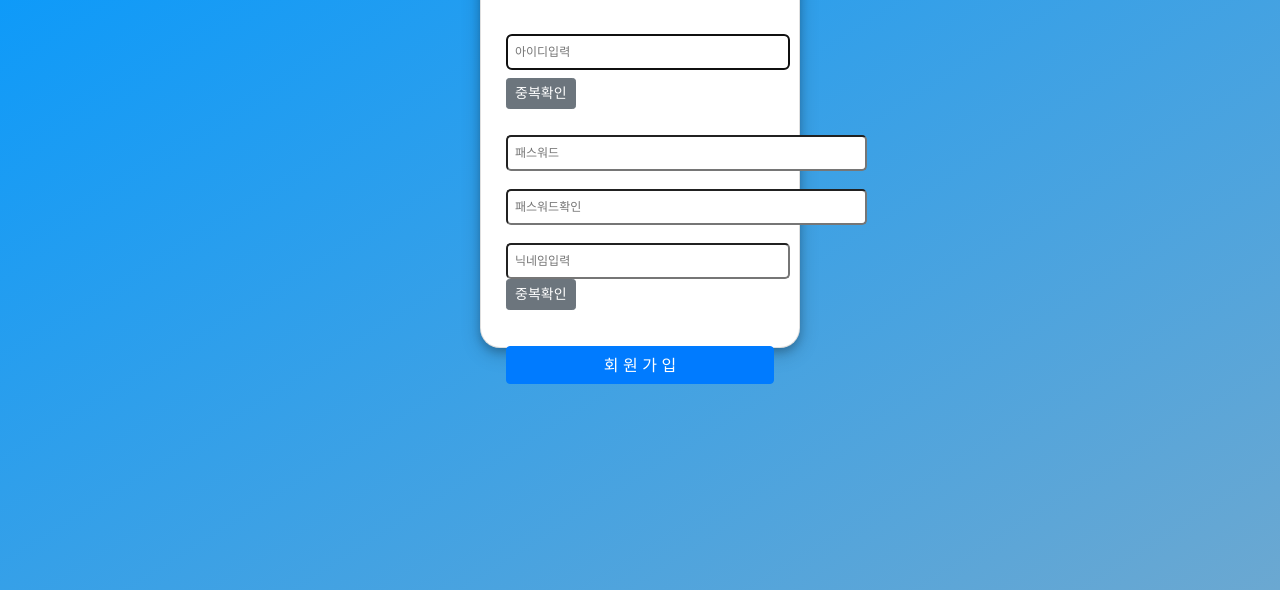
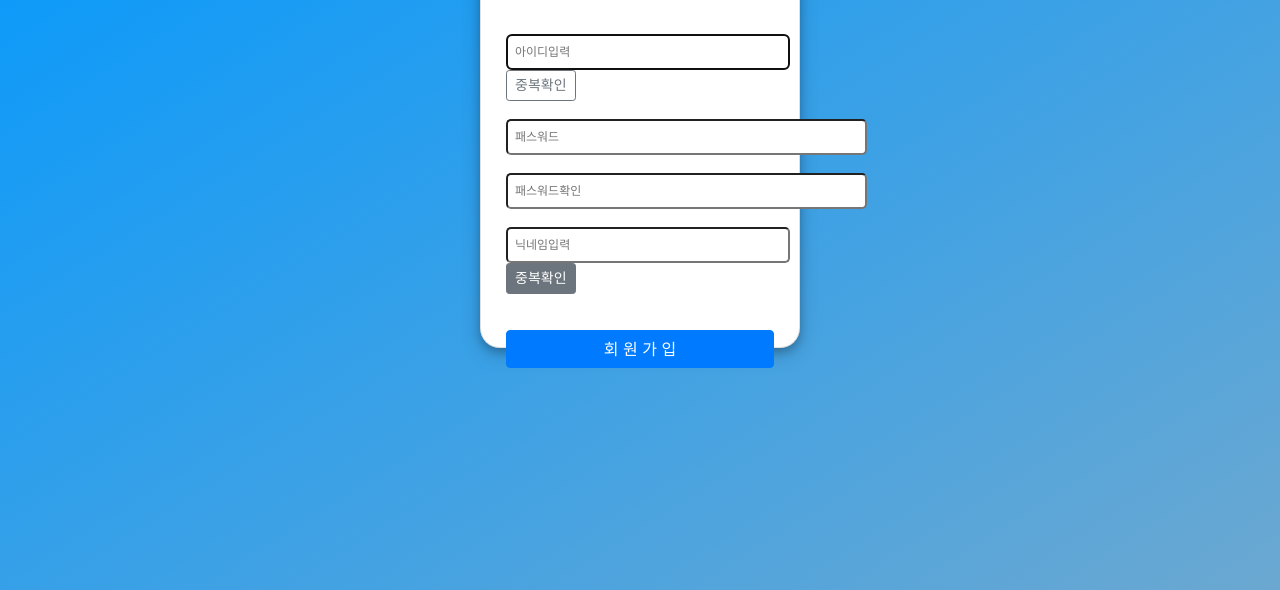
Before and after one commit to guswkpro/welcomemyhome, a website: page views/signup.html in a window 1280 px wide. Shown: the part 210-800 px from the top of the page. Drawn offline with nearby package versions, Linux system fonts and the light colour scheme.

Commit message:
Update signup.html

```diff
--- a/views/signup.html
+++ b/views/signup.html
@@ -62,7 +62,7 @@
                 <input type="text" id="input_id" placeholder="아이디입력" class="form-control2" required autofocus style="padding-right:48.3px;"
                     ng-model="id">
                 <label for="checkid" class="sr-only"></label>
-                <button id="id_confirm" type="button" name="idconfirm" class="btn btn-secondary my-2 btn-sm">중복확인</button>
+                <button id="id_confirm" type="button" name="idconfirm" class="btn btn-outline-secondary btn-sm">중복확인</button>
                 <input type="hidden" id="id_check" value="no" />
                 <div>
                     <br />
```
